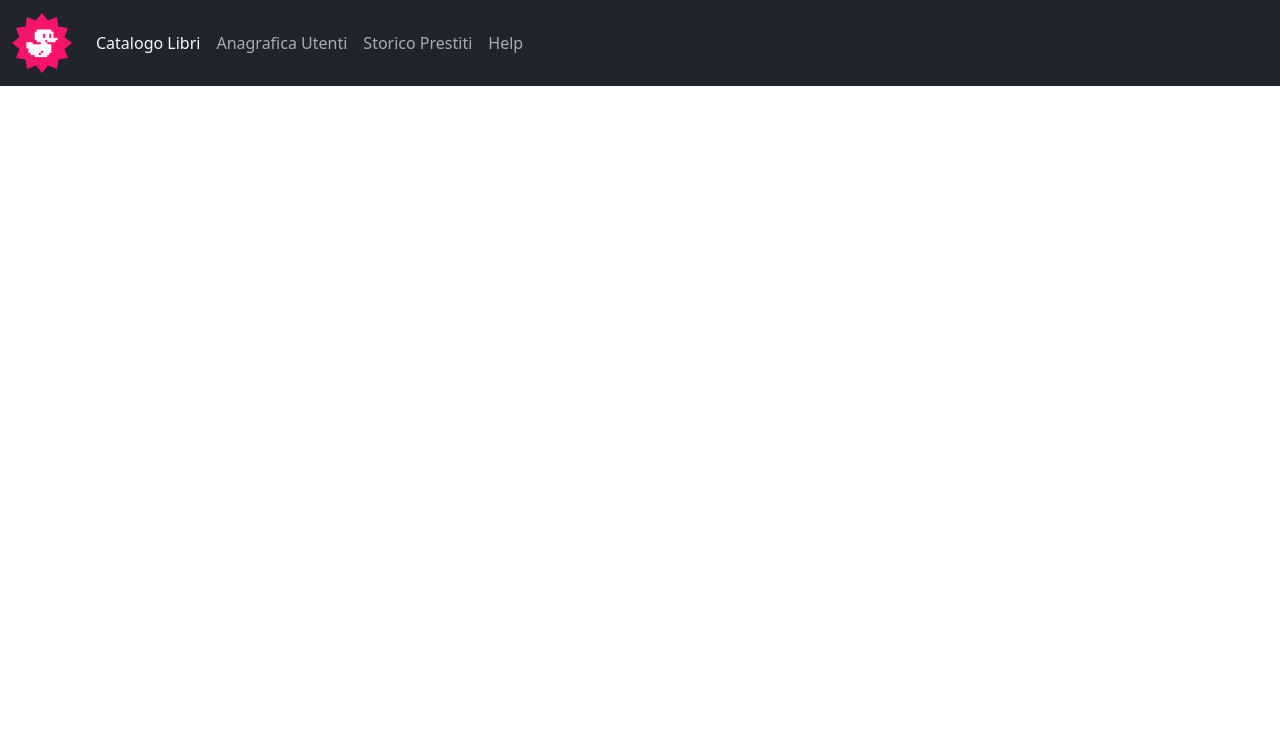
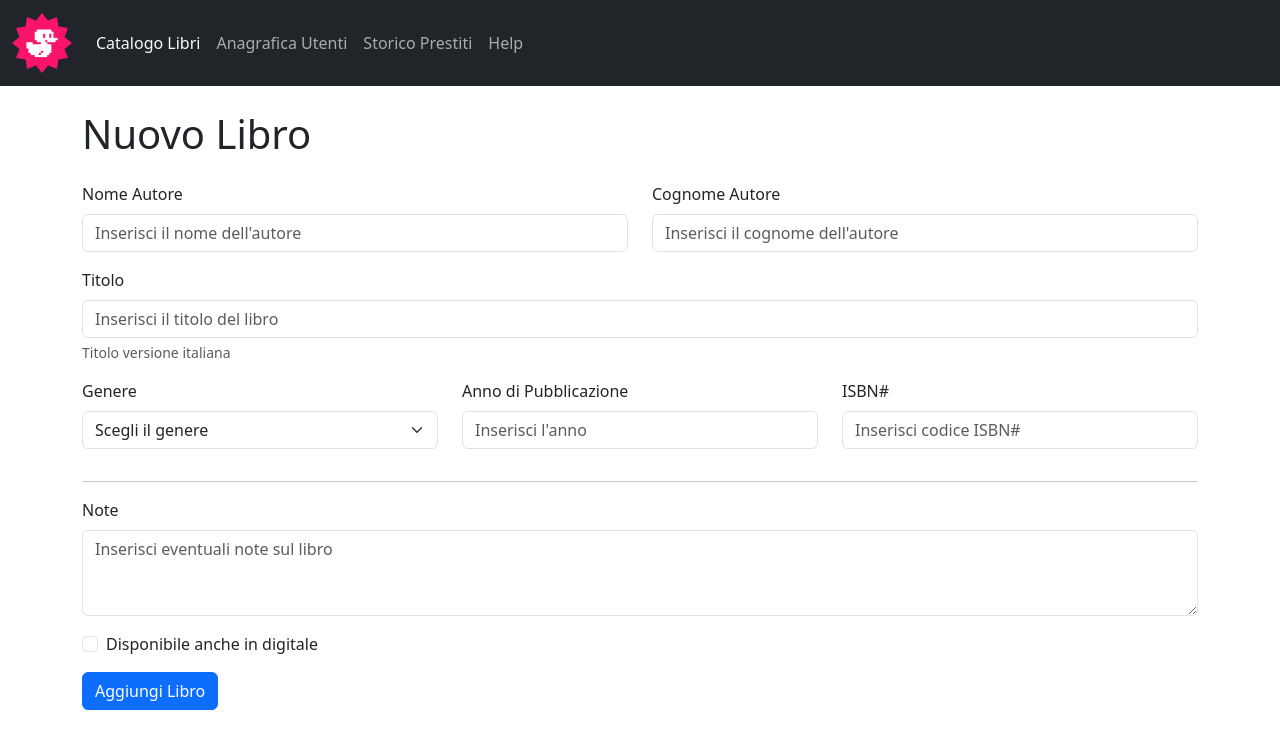
Before and after one commit to VincenzoTulimieri/html-css-bootstrap-dashbooard, a plain HTML site: page new-book.html in a window 1280 px wide. Drawn offline with nearby package versions, Linux system fonts and the light colour scheme.

Commit message:
feat: layout finito

```diff
--- a/new-book.html
+++ b/new-book.html
@@ -20,13 +20,14 @@
 </head>
 
 <body>
-  <header>
+    <header class="mb-4">
         <!-- navbar -->
         <nav class="navbar navbar-expand-lg bg-dark" data-bs-theme="dark">
             <div class="container-fluid">
                 <a class="navbar-brand" href="./"><img src="img/duck.png" alt="Logo" width="60px" height="60px"></a>
-        <button class="navbar-toggler" type="button" data-bs-toggle="collapse" data-bs-target="#navbarTogglerDemo02"
-          aria-controls="navbarTogglerDemo02" aria-expanded="false" aria-label="Toggle navigation">
+                <button class="navbar-toggler" type="button" data-bs-toggle="collapse"
+                    data-bs-target="#navbarTogglerDemo02" aria-controls="navbarTogglerDemo02" aria-expanded="false"
+                    aria-label="Toggle navigation">
                     <span class="navbar-toggler-icon"></span>
                 </button>
                 <div class="collapse navbar-collapse" id="navbarTogglerDemo02">
@@ -38,7 +39,8 @@
                             <a class="nav-link text-secondary-emphasis" href="#">Anagrafica Utenti</a>
                         </li>
                         <li class="nav-item">
-              <a class="nav-link disabled text-secondary-emphasis" aria-disabled="true">Storico Prestiti</a>
+                            <a class="nav-link disabled text-secondary-emphasis" aria-disabled="true">Storico
+                                Prestiti</a>
                         </li>
                         <li class="nav-item">
                             <a class="nav-link disabled text-secondary-emphasis" aria-disabled="true">Help</a>
@@ -49,3 +51,71 @@
         </nav>
         <!-- /navbar -->
     </header>
+    <main>
+        <div class="container">
+            <h1 class="mb-4">Nuovo Libro</h1>
+            <form action="">
+                <div class="row">
+                    <div class="col-6 mb-3">
+                        <label for="Nome Autore" class="form-label">Nome Autore</label>
+                        <input type="text" class="form-control" id="Nome Autore"
+                            placeholder="Inserisci il nome dell'autore">
+                    </div>
+                    <div class="col-6 mb-3">
+                        <label for="Cognome Autore" class="form-label">Cognome Autore</label>
+                        <input type="text" class="form-control" id="Cognome Autore"
+                            placeholder="Inserisci il cognome dell'autore">
+                    </div>
+                    <div class="col-12 mb-3">
+                        <label for="Titolo" class="form-label">Titolo</label>
+                        <input type="text" class="form-control" id="Titolo" placeholder="Inserisci il titolo del libro">
+                        <div class="form-text" id="basic-addon4">Titolo versione italiana</div>
+                    </div>
+                    <div class="col-12 col-lg-4 mb-3">
+                        <label for="genere" class="form-label">Genere</label>
+                        <select class="form-select" aria-label="Default select example" id="genere">
+                            <option selected>Scegli il genere</option>
+                            <option value="1">Fantasy</option>
+                            <option value="2">Giallo</option>
+                            <option value="3">Storico</option>
+                        </select>
+                    </div>
+                    <div class="col-12 col-lg-4 mb-3">
+                        <label for="Anno di Pubblicazione" class="form-label">Anno di Pubblicazione</label>
+                        <input class="form-control" list="datalistOptions" id="Anno di Pubblicazione"
+                            placeholder="Inserisci l'anno">
+                    </div>
+                    <div class="col-12 col-lg-4 mb-3">
+                        <label for="ISBN#" class="form-label">ISBN#</label>
+                        <input type="number" class="form-control" list="datalistOptions" id="ISBN#"
+                            placeholder="Inserisci codice ISBN#">
+                    </div>
+                </div>
+                <hr>
+                <div class="row">
+                    <div class="col-12">
+                        <label for="exampleFormControlTextarea1" class="form-label">Note</label>
+                        <textarea class="form-control mb-3" id="exampleFormControlTextarea1" rows="3"
+                            placeholder="Inserisci eventuali note sul libro"></textarea>
+                        <div class="form-check mb-3">
+                            <input class="form-check-input" type="checkbox" id="gridCheck">
+                            <label class="form-check-label" for="gridCheck">
+                                Disponibile anche in digitale
+                            </label>
+                        </div>
+                        <button type="submit" class="btn btn-primary">Aggiungi Libro</button>
+                    </div>
+                </div>
+            </form>
+        </div>
+    </main>
+
+
+    <!-- bootsprap js -->
+    <script src="https://cdn.jsdelivr.net/npm/bootstrap@5.3.3/dist/js/bootstrap.bundle.min.js"
+        integrity="sha384-YvpcrYf0tY3lHB60NNkmXc5s9fDVZLESaAA55NDzOxhy9GkcIdslK1eN7N6jIeHz"
+        crossorigin="anonymous"></script>
+    <!-- /bootstrap js -->
+</body>
+
+</html>
```
Also changed, not shown: index.html (+48 -22 lines). Lines whose indentation alone changed are shown as unchanged.
